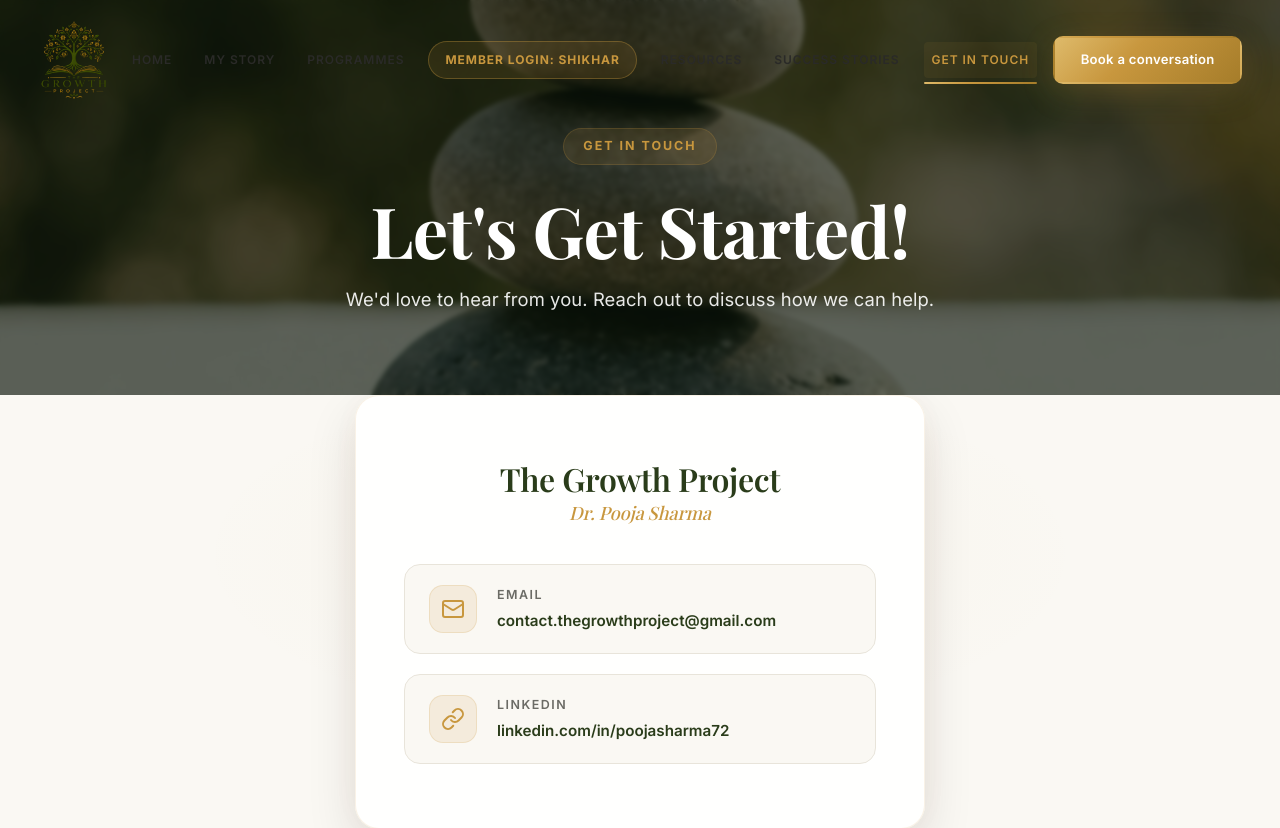
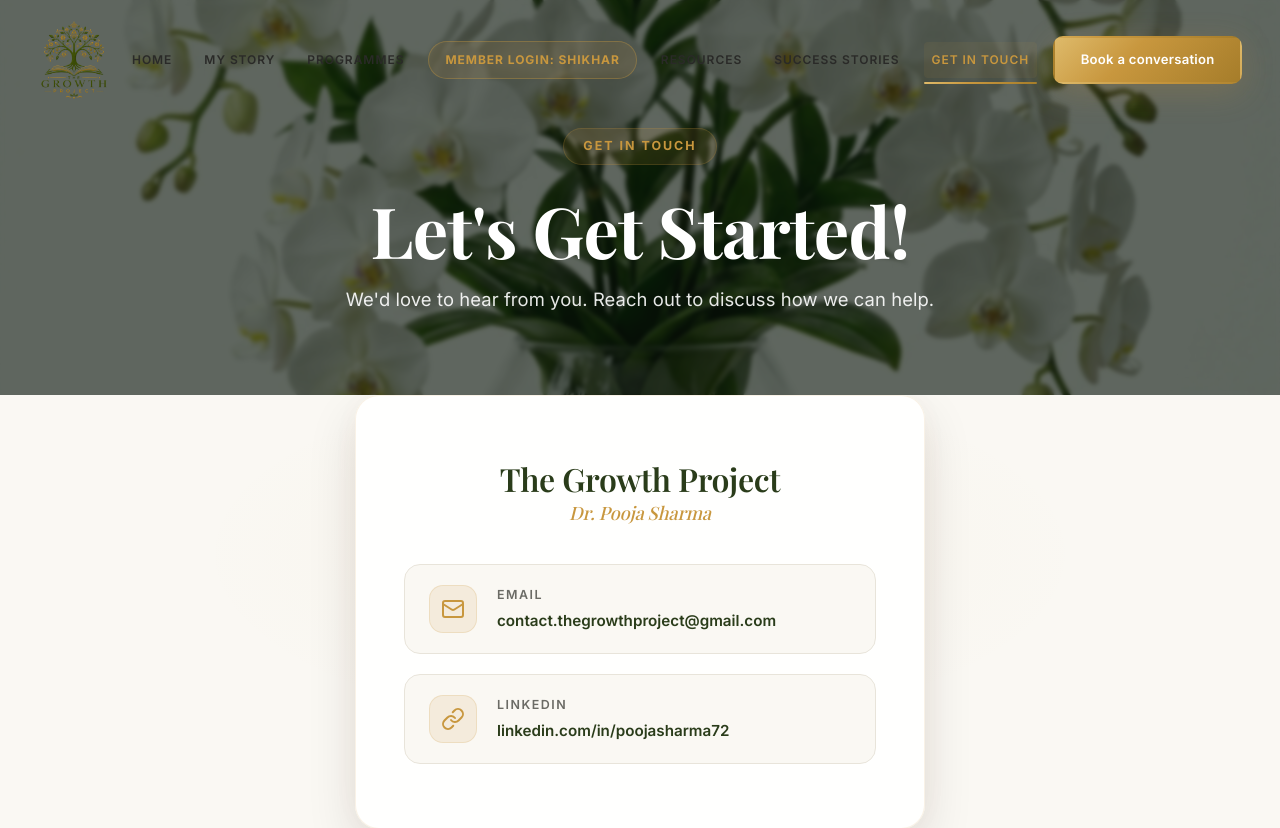
Before and after one commit to abhi2715/TGP, a React (Vite) app: page /contact in a window 1280 px wide. Shown: the top 828 px of the page. Built offline with nearby package versions, Linux system fonts and the light colour scheme; a web font is replaced by a local one.

Commit message:
Change background images for Resources and Contact pages

```diff
--- a/src/pages/Contact.css
+++ b/src/pages/Contact.css
@@ -7,7 +7,7 @@
 }
 
 .contact-page .page-header {
-  background: url('/zen_stones.png') center/cover no-repeat;
+  background: url('/hero_flower_vase.png') center/cover no-repeat;
   background-attachment: fixed;
   position: relative;
 }
--- a/src/pages/Resources.css
+++ b/src/pages/Resources.css
@@ -8,7 +8,7 @@
 
 .resources-hero {
   padding: clamp(9rem, 15vw, 12rem) 0 clamp(3rem, 6vw, 5rem);
-  background: url('/hero_leadership.png') center/cover no-repeat;
+  background: url('/leadership_books_compass.png') center/cover no-repeat;
   background-attachment: fixed; /* Parallax looks amazing on uniform textures */
   position: relative;
   overflow: hidden;
```
